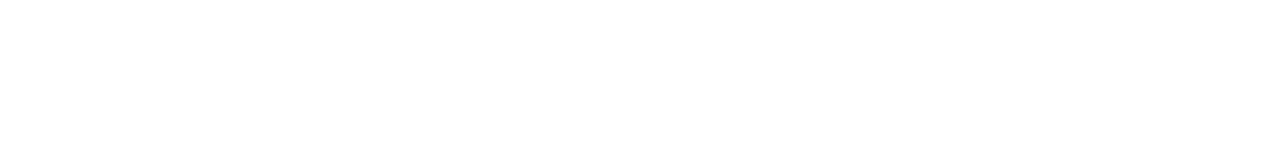
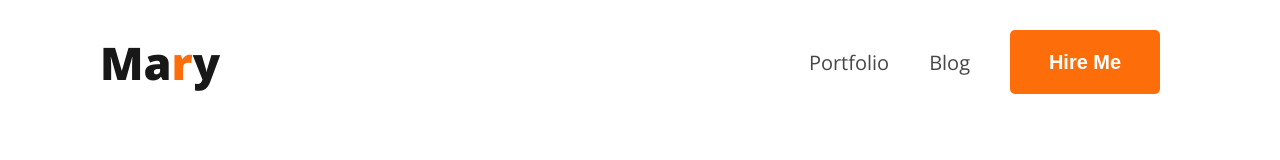
Before and after one commit to shamsu082277/prportfolio1, a plain HTML site: page index.html in a window 1280 px wide. Drawn offline with nearby package versions, Linux system fonts and the light colour scheme.

Commit message:
navbar add

```diff
--- a/index.html
+++ b/index.html
@@ -1,11 +1,31 @@
 <!DOCTYPE html>
 <html lang="en">
+
 <head>
     <meta charset="UTF-8">
     <meta name="viewport" content="width=device-width, initial-scale=1.0">
     <title>Web Developer Portfolio</title>
+    <!-- External Css link -->
+    <link rel="stylesheet" href="./style.css">
 </head>
+
 <body>
+    <header>
+        <nav>
+            <h3 class="logo">Ma<span class="text-primary-color">r</span>y</h3>
+            <ul>
+                <li><a href="#">Portfolio</a></li>
+                <li><a href="#">Blog</a></li>
+                <li><button class="btn-primary">Hire Me</button></li>
+            </ul>
+        </nav>
+    </header>
+    <main>
 
+    </main>
+    <footer>
+
+    </footer>
 </body>
+
 </html>
--- /dev/null
+++ b/style.css
@@ -0,0 +1,54 @@
+/* Google font */
+@import url('https://fonts.googleapis.com/css2?family=Open+Sans:wght@400;700;800&display=swap');
+
+/* Universal css */
+* {
+    margin: 0;
+    padding: 0;
+    box-sizing: border-box;
+}
+body {
+    font-family: 'Open Sans', sans-serif;
+}
+.text-primary-color{
+    color: #FD6E0A;
+}
+.btn-primary{
+    font-size: 20px;
+    font-weight: 700;
+    color: white;
+    border: none;
+    border-radius: 5px;
+    background: #FD6E0A;
+    width: 150px;
+    height: 64px;
+}
+
+
+/* Nav related style */
+nav {
+    display: flex;
+    justify-content: space-between;
+    align-items: center;
+    padding: 30px 100px;
+}
+.logo {
+    color: #181818;
+    font-size: 45px;
+    font-weight: 800;
+    line-height: normal;
+}
+nav > ul{
+    display: flex;
+    align-items: center;
+}
+nav li{
+    list-style: none;
+    margin: 0px 20px;
+}
+nav li a{
+    text-decoration: none;
+    color: #474747;
+    font-size: 20px;
+font-weight: 400;
+}
```
